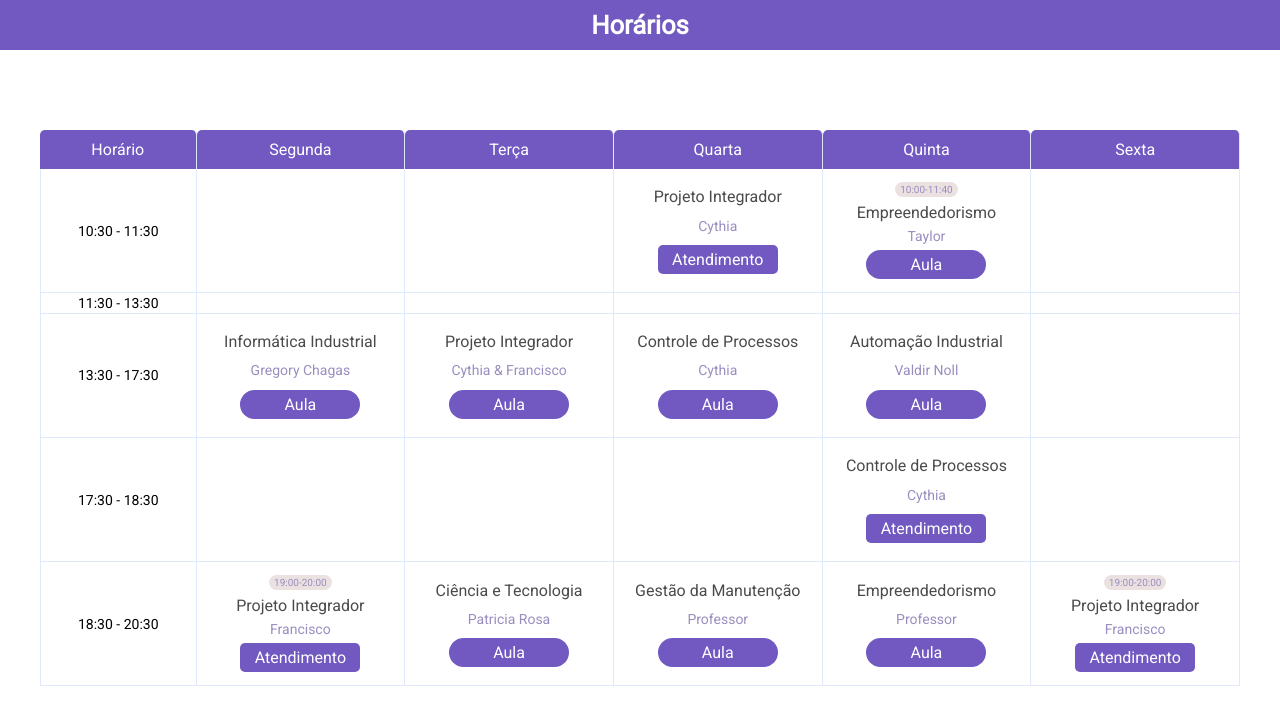
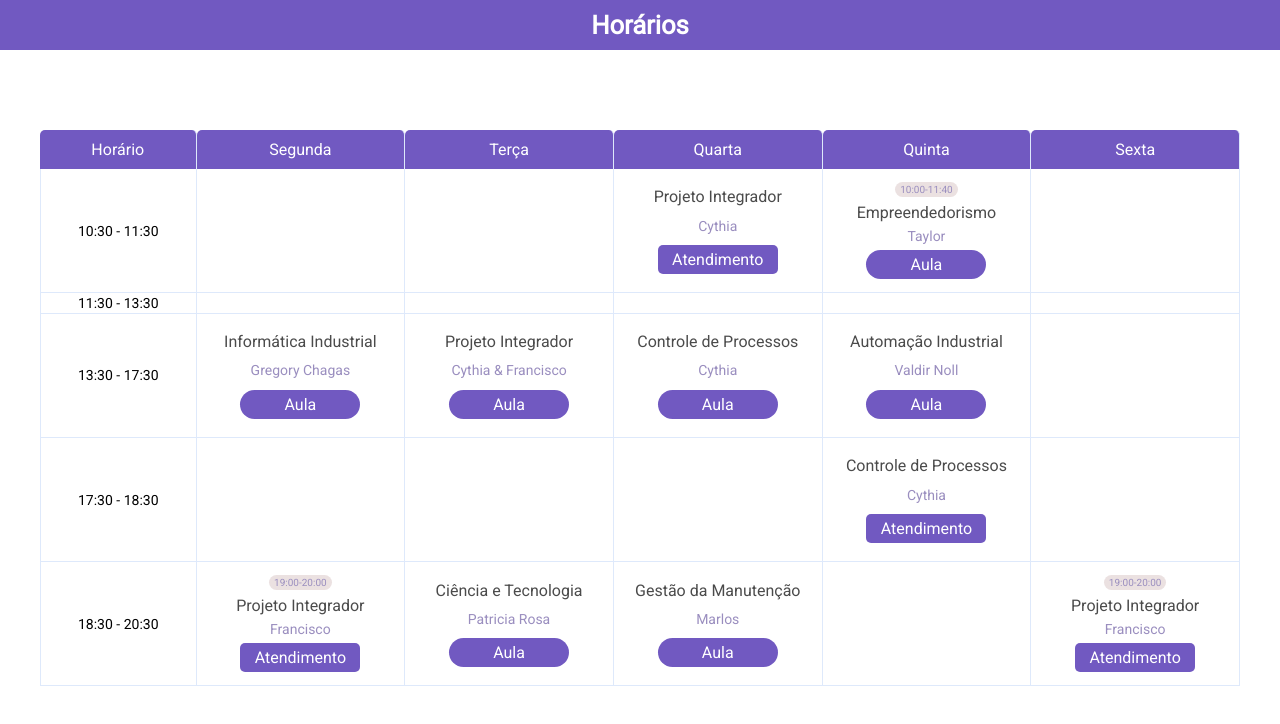
Before and after one commit to evertonvargas/schedule, a React (Create React App) app: page / in a window 1280 px wide. Shown: the top 724 px of the page. Built offline with nearby package versions, Linux system fonts and the light colour scheme.

Commit message:
removendo horário empreendedorismo noite

```diff
--- a/src/pages/table/Phone.jsx
+++ b/src/pages/table/Phone.jsx
@@ -138,7 +138,7 @@ export function Phone() {
         <div class="wedhora5 borderClass card aula">
         <Class
           subject="Gestão da Manutenção"
-          teacher="Professor"
+          teacher="Marlos"
           topic="Aula"
           link="https://meet.google.com/qme-jcuk-wir"
         />
@@ -170,13 +170,7 @@ export function Phone() {
           link="https://meet.google.com/kgp-nvmq-eqw"
         />
         </div>
-        <div class="thhora5 borderClass card aula">
-        <Class
-          subject="Empreendedorismo"
-          teacher="Professor"
-          topic="Aula"
-          link="https://conferenciaweb.rnp.br/webconf/silvana-rosa-lisboa-de-sa"
-        />
+        <div class="thhora5 borderClass">
         </div>
 
         <div class="fhora1 borderClass hide"></div>
```
